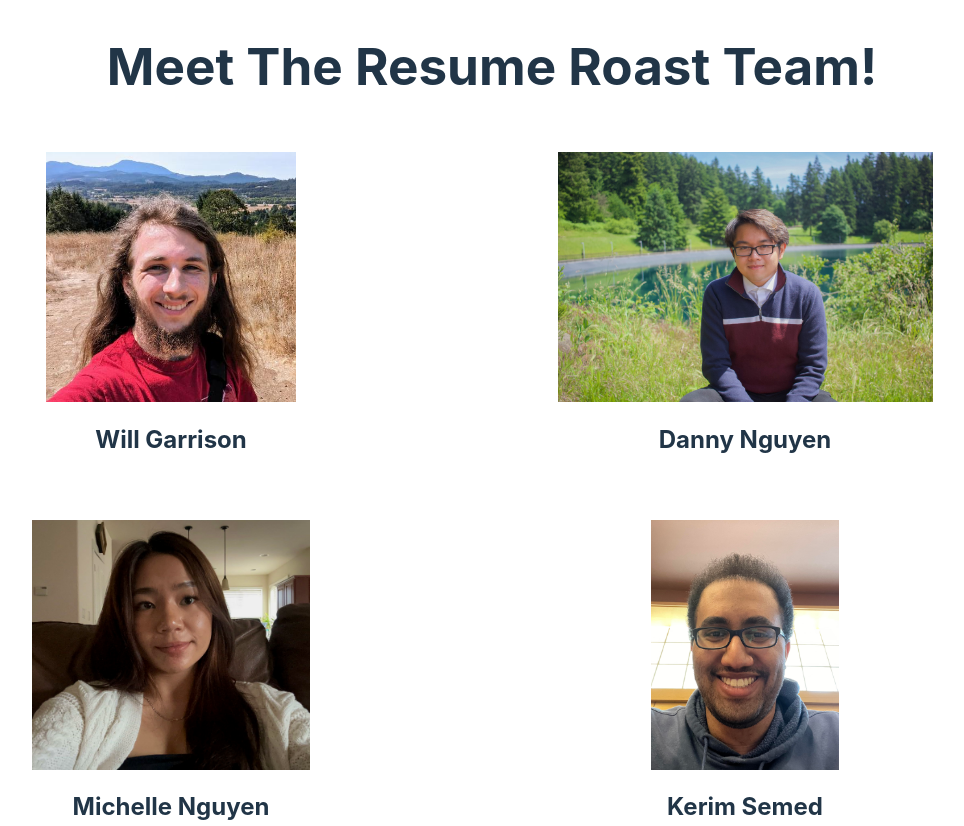
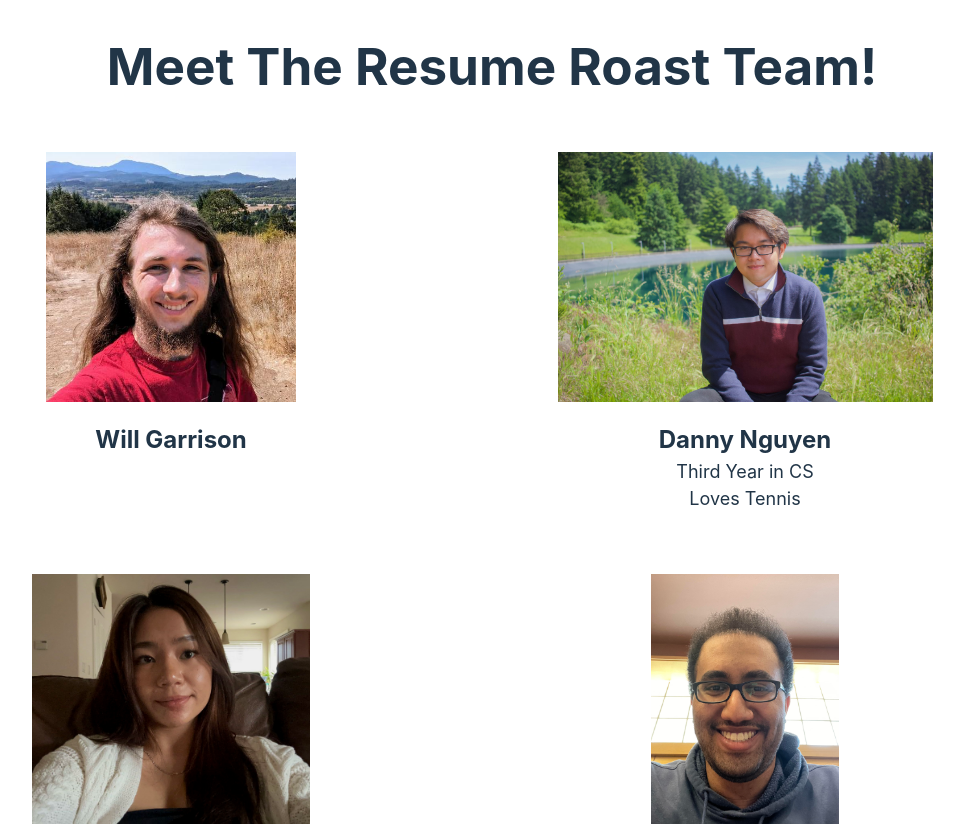
Before and after one commit to osu-cs494-w24/ResumeRoast, a React (Vite) app in the folder resume-roast/: page /about in a window 1280 px wide. Shown: the top 826 px of the page, without its empty margins (148-1112 px from the left). Built offline with nearby package versions, Linux system fonts and the light colour scheme.

Commit message:
Added Danny's about info

```diff
--- a/resume-roast/src/pages/About.jsx
+++ b/resume-roast/src/pages/About.jsx
@@ -17,6 +17,8 @@ export default function About() {
                 <div className={styles.infoCard}>
                     <img src={Danny} alt="Picture of Danny" />
                     <h2>Danny Nguyen</h2>
+                    <p>Third Year in CS</p>
+                    <p>Loves Tennis</p>
                 </div>
 
                 <div className={styles.infoCard}>
```
